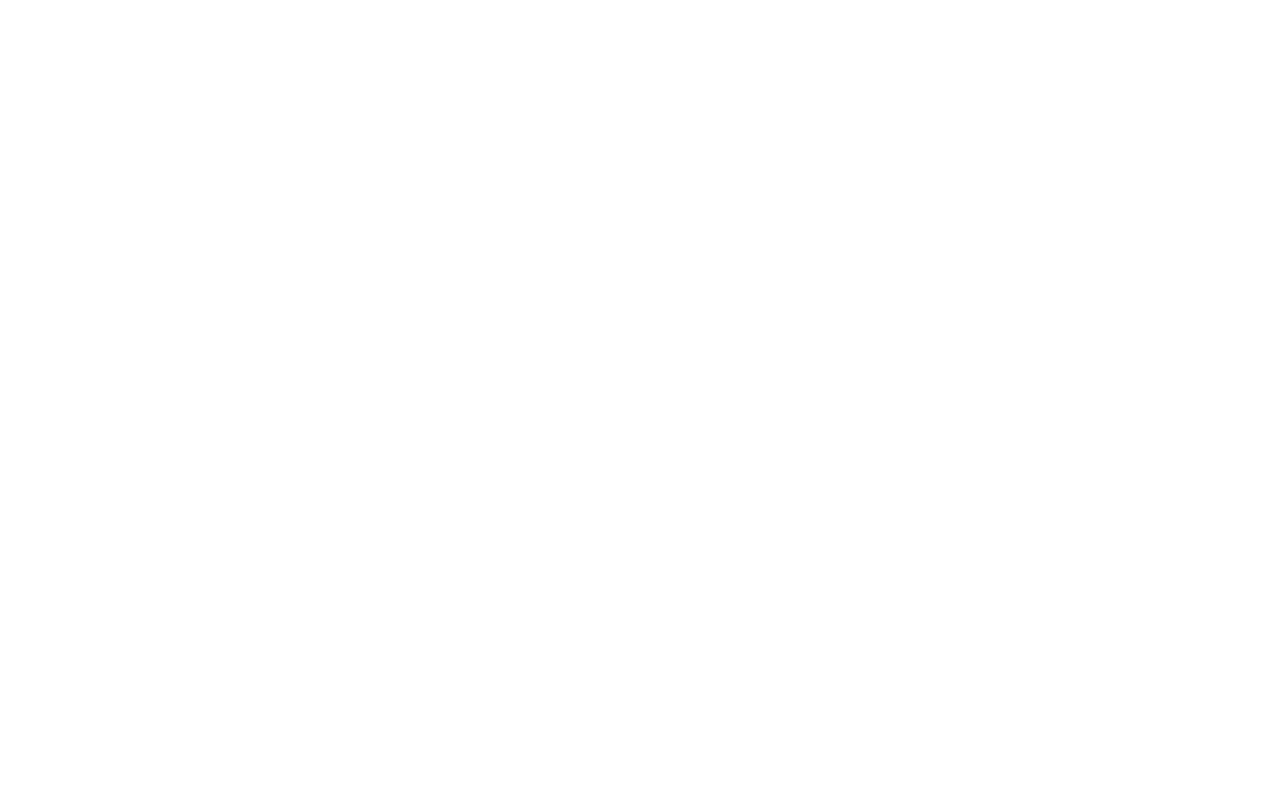
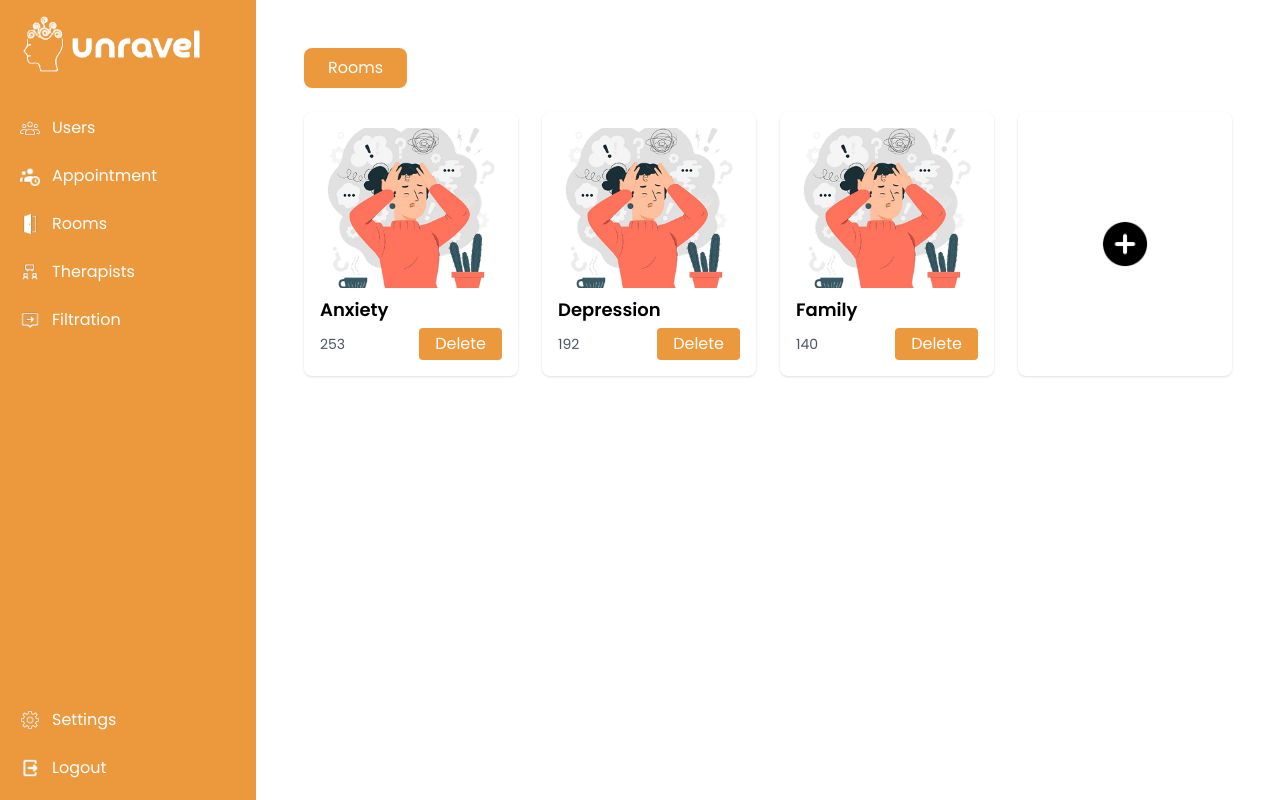
Before and after one commit to pirates59/Unravel, a React (Vite) app in the folder Frontend/: page /AdminRooms in a window 1280 px wide. Before the commit this address had no page. Built offline with nearby package versions, Linux system fonts and the light colour scheme; sample sign-in values are in the browser's storage.

Commit message:
Admin room and user room

```diff
--- a/Frontend/src/App.jsx
+++ b/Frontend/src/App.jsx
@@ -8,6 +8,7 @@
 import UserSidebar from "./components/UserSidebar";
 import Admin from './components/Admin';
 import AdminAppointment from './pages/AdminAppointment';
+import AdminRooms from './pages/AdminRooms';
 import Users from './pages/Users';
 import Recent from './pages/Recent';
 import Profile from './pages/Profile';
@@ -15,6 +16,7 @@
 import EditPost from './pages/EditPost';
 import Feed from './pages/Feed';
 import Help from './pages/Help';
+import UserRoom from './pages/UserRoom';
 import Therapist from './components/Therapist';
 import Landing from './pages/Landing';
 import ServiceSelection from './pages/ServiceSelection';
@@ -63,6 +65,13 @@
               </Admin>
             </ProtectedRoute>
           } />
+          <Route path="/AdminRooms" element={
+            <ProtectedRoute role="admin">
+              <Admin>
+                <AdminRooms />
+              </Admin>
+            </ProtectedRoute>
+          } />
 <Route path="/Users" element={
             <ProtectedRoute role="admin">
               <Admin>
@@ -99,6 +108,13 @@
               </UserSidebar>
             </ProtectedRoute>
           } />
+          <Route path="/room" element={
+            <ProtectedRoute role="user">
+              <UserSidebar>
+                <UserRoom />
+              </UserSidebar>
+            </ProtectedRoute>
+          } />
           <Route path="/help" element={
             <ProtectedRoute role="user">
               <UserSidebar>
--- a/Frontend/src/components/Admin.jsx
+++ b/Frontend/src/components/Admin.jsx
@@ -40,10 +40,12 @@
               <span>Appointment</span>
             </div>
           </NavLink>
+          <NavLink to="/AdminRooms">
           <div className="flex items-center space-x-3 cursor-pointer hover:opacity-80">
             <img src={room} alt="Rooms" className="w-5 h-5" />
             <span>Rooms</span>
           </div>
+          </NavLink>
           <div className="flex items-center space-x-3 cursor-pointer hover:opacity-80">
             <img src={therapist} alt="Therapists" className="w-5 h-5" />
             <span>Therapists</span>
--- a/Frontend/src/components/UserSidebar.jsx
+++ b/Frontend/src/components/UserSidebar.jsx
@@ -111,10 +111,12 @@
               <span>Feed</span>
             </NavLink>
           </div>
+          <NavLink to="/room">
           <div className="flex items-center space-x-3 cursor-pointer hover:opacity-80">
             <img src={room} alt="Rooms" className="w-5 h-5" />
             <span>Rooms</span>
           </div>
+          </NavLink>
           <div className="flex items-center space-x-3 cursor-pointer hover:opacity-80">
             <img src={wellness} alt="Wellness Center" className="w-5 h-5" />
             <span>Wellness Center</span>
--- /dev/null
+++ b/Frontend/src/pages/AdminRooms.jsx
@@ -0,0 +1,95 @@
+import React from "react";
+import anxietyImg from "../assets/anxiety.png"; // Ensure this file exists
+import depressionImg from "../assets/anxiety.png"; // Replace with actual path
+import familyImg from "../assets/anxiety.png"; // Replace with actual path
+import PlusIcon from "../assets/pluss.png";
+
+const AdminRooms = () => {
+  // Example static data; replace with actual or fetched data
+  const rooms = [
+    {
+      id: 1,
+      name: "Anxiety",
+      image: anxietyImg,
+      count: 253,
+    },
+    {
+      id: 2,
+      name: "Depression",
+      image: depressionImg,
+      count: 192,
+    },
+    {
+      id: 3,
+      name: "Family",
+      image: familyImg,
+      count: 140,
+    },
+  ];
+
+  const handleDelete = (roomId) => {
+    // Implement delete logic here
+    console.log("Delete room:", roomId);
+  };
+
+  const handleAddNewRoom = () => {
+    // Implement add room logic here
+    console.log("Add new room");
+  };
+
+  return (
+    <div className="p-6 w-full">
+      {/* Top bar with the 'Rooms' button */}
+      <div className="flex justify-between items-center mb-6">
+        <div className="flex space-x-6">
+          <button className="bg-[#EC993D] px-6 py-2 text-white rounded-lg">
+            Rooms
+          </button>
+        </div>
+      </div>
+
+      {/* Grid of room cards + add new room card */}
+      <div className="grid grid-cols-4 gap-6">
+        {/* Existing rooms */}
+        {rooms.map((room) => (
+          <div
+            key={room.id}
+            className="bg-white rounded-lg shadow p-4 flex flex-col"
+          >
+            <img
+              src={room.image}
+              alt={room.name}
+              className="w-full h-40 object-cover rounded mb-2"
+            />
+            <h2 className="text-lg font-semibold mb-1">{room.name}</h2>
+            <div className="flex items-center justify-between mt-auto">
+              <span className="text-gray-600 text-sm">{room.count}</span>
+              <button
+                onClick={() => handleDelete(room.id)}
+                className="bg-[#EC993D] text-white px-4 py-1 rounded hover:bg-[#d48432]"
+              >
+                Delete
+              </button>
+            </div>
+          </div>
+        ))}
+
+        {/* Add new room card */}
+        <div
+          onClick={handleAddNewRoom}
+          className="bg-white rounded-lg shadow p-4 flex flex-col items-center justify-center cursor-pointer hover:shadow-md transition"
+        >
+          {/* If you don’t have an SVG, just use a “+” text or an inline SVG */}
+
+          <img
+               src={PlusIcon}
+              alt=""
+              className="w-12 h-12 text-gray-400" />
+
+        </div>
+      </div>
+    </div>
+  );
+};
+
+export default AdminRooms;
--- /dev/null
+++ b/Frontend/src/pages/UserRoom.jsx
@@ -0,0 +1,92 @@
+import React from "react";
+import anxietyImg from "../assets/anxiety.png"; // Ensure this file exists
+import depressionImg from "../assets/anxiety.png"; // Replace with actual path
+import familyImg from "../assets/anxiety.png"; // Replace with actual path
+import PlusIcon from "../assets/pluss.png";
+import leftarrow from "../assets/leftarrow.png";
+
+const UserRoom = () => {
+  // Example static data; replace with actual or fetched data
+  const rooms = [
+    {
+      id: 1,
+      name: "Anxiety",
+      image: anxietyImg,
+      count: 253,
+    },
+    {
+      id: 2,
+      name: "Depression",
+      image: depressionImg,
+      count: 192,
+    },
+    {
+      id: 3,
+      name: "Family",
+      image: familyImg,
+      count: 140,
+    },
+  ];
+
+  const handleDelete = (roomId) => {
+    // Implement delete logic here
+    console.log("Delete room:", roomId);
+  };
+
+  const handleAddNewRoom = () => {
+    // Implement add room logic here
+    console.log("Add new room");
+  };
+
+  return (
+    <div>
+      {/* Top bar with the 'Rooms' button */}
+     <button className="mb-[30px]" onClick={() => navigate(-1)}>
+             <img src={leftarrow} alt="Back" className="w-6 h-6" />
+           </button>
+
+      {/* Grid of room cards + add new room card */}
+      <div className="grid grid-cols-4 gap-6">
+        {/* Existing rooms */}
+        {rooms.map((room) => (
+          <div
+            key={room.id}
+            className="bg-white rounded-lg shadow p-4 flex flex-col"
+          >
+            <img
+              src={room.image}
+              alt={room.name}
+              className="w-full h-40 object-cover rounded mb-2"
+            />
+            <h2 className="text-lg font-semibold mb-1">{room.name}</h2>
+            <div className="flex items-center justify-between mt-auto">
+              <span className="text-gray-600 text-sm">{room.count}</span>
+              <button
+                onClick={() => handleDelete(room.id)}
+                className="bg-[#EC993D] text-white px-4 py-1 rounded hover:bg-[#d48432]"
+              >
+                Enter
+              </button>
+            </div>
+          </div>
+        ))}
+
+        {/* Add new room card */}
+        <div
+          onClick={handleAddNewRoom}
+          className="bg-white rounded-lg shadow p-4 flex flex-col items-center justify-center cursor-pointer hover:shadow-md transition"
+        >
+          {/* If you don’t have an SVG, just use a “+” text or an inline SVG */}
+
+          <img
+               src={PlusIcon}
+              alt=""
+              className="w-12 h-12 text-gray-400" />
+
+        </div>
+      </div>
+    </div>
+  );
+};
+
+export default UserRoom;
```
Also changed, not shown: Frontend/src/assets/anxiety.png (added), Frontend/src/assets/pluss.png (added).
